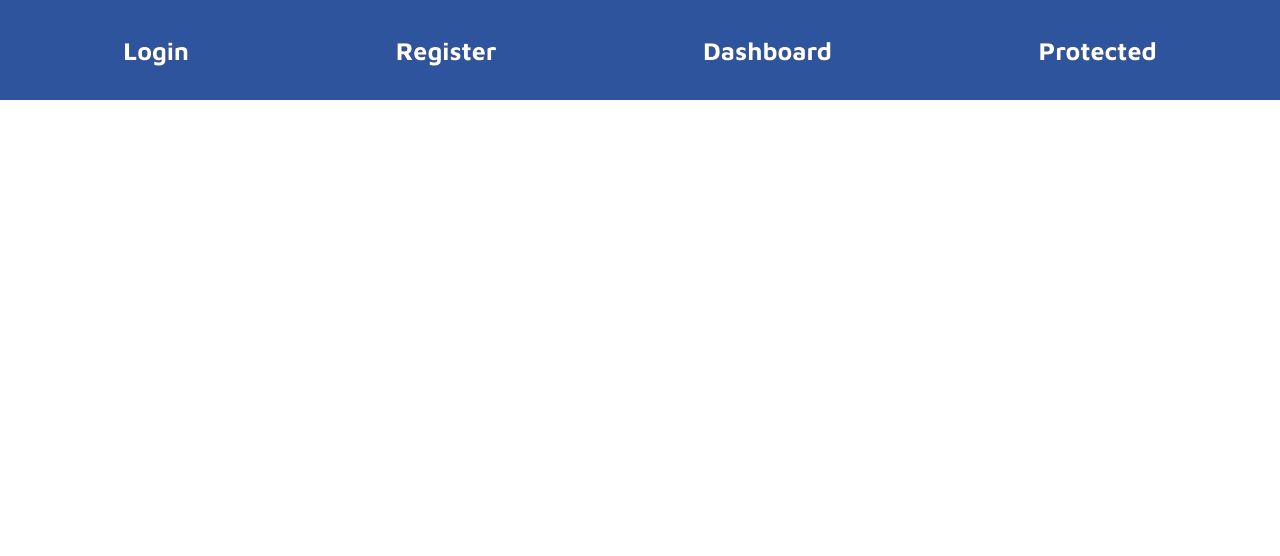
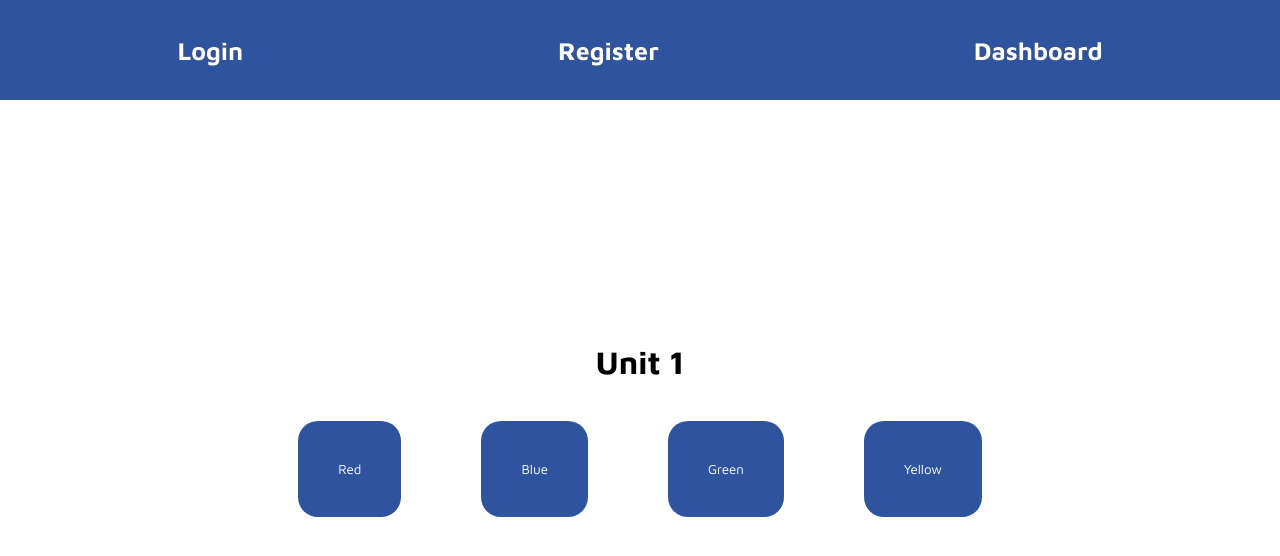
Before and after one commit to greglock1997/trainingPortalProject, a React (Vite) app: page /unit/1 in a window 1280 px wide. Shown: the top 556 px of the page. Built offline with nearby package versions, Linux system fonts and the light colour scheme.

Commit message:
Prototype questions page added

```diff
--- a/package.json
+++ b/package.json
@@ -11,10 +11,13 @@
     "start": "node server.js"
   },
   "dependencies": {
+    "bcrypt": "^5.1.0",
     "body-parser": "^1.20.2",
     "cors": "^2.8.5",
     "dotenv": "^16.3.1",
     "express": "^4.18.2",
+    "mongo": "^0.1.0",
+    "mongod": "^2.0.0",
     "mongodb": "^5.7.0",
     "mongoose": "^7.4.2",
     "react": "^18.2.0",
--- a/src/index.css
+++ b/src/index.css
@@ -128,7 +128,7 @@ header a:hover {
     display: flex;
 }
 
-.unit-container {
+.unit-link {
     padding: 40px;
     margin: 40px;
     background-color: #2E549E;
@@ -155,3 +155,37 @@ header a:hover {
     background-color: #2E549E;
     font-size: 20px;
 }
+
+.unit-quiz-container {
+    height: 100%;
+    width: 100%;
+    display: flex;
+    flex-direction: column;
+    align-items: center;
+    justify-content: center;
+    font-family: 'Maven Pro', sans-serif;
+    background-color: #FFFFFF;
+}
+
+.questions-container {
+    display: flex;
+    align-items: center;
+    justify-content: center;
+}
+
+.question-answer {
+    padding: 40px;
+    margin: 40px;
+    background-color: #2E549E;
+    color: #FFFFFF;
+    border-radius: 20px;
+    cursor: pointer;
+}
+
+.answer-correct {
+    background-color: greenyellow;
+}
+
+.answer-incorrect {
+    background-color: red;
+}
--- a/src/index.jsx
+++ b/src/index.jsx
@@ -4,6 +4,7 @@ import { BrowserRouter, Routes, Route, Link } from 'react-router-dom'
 import Login from './pages/Login.jsx'
 import Register from './pages/Register.jsx'
 import Dashboard from './pages/Dashboard.jsx'
+import Unit from './pages/Unit.jsx'
 import AuthRequired from './components/AuthRequired.jsx'
 import './index.css'
 
@@ -14,14 +15,13 @@ ReactDOM.createRoot(document.getElementById('root')).render(
                 <Link to="/login">Login</Link>
                 <Link to="/register">Register</Link>
                 <Link to="/dashboard">Dashboard</Link>
-                <Link to="/protected">Protected</Link>
             </header>
             <Routes>
                 <Route path="/login" element={<Login />} />
                 <Route path="/register" element={<Register />} />
                 <Route element={<AuthRequired />}>
-                    <Route path="/protected" element={<h1>Secret Page</h1>} />
                     <Route path="/dashboard" element={<Dashboard />} />
+                    <Route path="/unit/:unitNumber" element={<Unit />} />
                 </Route>
             </Routes>
         </div>
--- a/src/pages/Dashboard.jsx
+++ b/src/pages/Dashboard.jsx
@@ -1,17 +1,18 @@
 import React from 'react';
+import { BrowserRouter, Routes, Route, Link } from 'react-router-dom'
 
 export default function Dashboard() {
     return (
         <div className="dashboard-container">
             <div className="unit-section">
-                <div className="unit-container">1</div>
-                <div className="unit-container">2</div>
-                <div className="unit-container">3</div>
+                <Link className="unit-link" to="/unit/1">Unit 1</Link>
+                <Link className="unit-link" to="/unit/2">Unit 2</Link>
+                <Link className="unit-link" to="/unit/3">Unit 3</Link>
             </div>
             <div className="unit-section">
-                <div className="unit-container">4</div>
-                <div className="unit-container">5</div>
-                <div className="unit-container">6</div>
+                <Link className="unit-link" to="/unit/4">Unit 4</Link>
+                <Link className="unit-link" to="/unit/5">Unit 5</Link>
+                <Link className="unit-link" to="/unit/6">Unit 6</Link>
             </div>
         </div>
     )
--- /dev/null
+++ b/src/pages/Unit.jsx
@@ -0,0 +1,101 @@
+import React from 'react'
+import { useState, useEffect } from 'react'
+import { useParams } from 'react-router-dom'
+
+const questionAnswersData = {
+    1: {
+        answers: [
+            "Red",
+            "Blue",
+            "Green",
+            "Yellow"
+        ],
+        correctAnswer: 0
+    },
+    2: {
+        answers: [
+            "Dog",
+            "Cat",
+            "Bird",
+            "Fish"
+        ],
+        correctAnswer: 3
+    },
+    3: {
+        answers: [
+            "Red",
+            "Blue",
+            "Green",
+            "Yellow"
+        ]
+    },
+    4: {
+        answers: [
+            "Red",
+            "Blue",
+            "Green",
+            "Yellow"
+        ]
+    },
+    5: {
+        answers: [
+            "Red",
+            "Blue",
+            "Green",
+            "Yellow"
+        ]
+    },
+    6: {
+        answers: [
+            "Red",
+            "Blue",
+            "Green",
+            "Yellow"
+        ]
+    }
+}
+
+export default function Unit() {
+    const {unitNumber} = useParams();
+    const [questionAnswers, setQuestionsAnswers] = useState([]);
+    const [correctAnswer, setCorrectAnswer] = useState(null);
+    const [selectedAnswerIndex, setSelectedAnswerIndex] = useState(null);
+
+    useEffect(() => {
+        const data = questionAnswersData[unitNumber];
+        if (data) {
+            setQuestionsAnswers(data.answers);
+            setCorrectAnswer(data.correctAnswer);
+        }
+    }, [unitNumber]);
+
+    // Answer click function
+    const handleAnswerClick = (answerIndex) => {
+        setSelectedAnswerIndex(answerIndex)
+        if (answerIndex !== correctAnswer) {
+
+        }
+    }
+
+    const questionElements = questionAnswers.map((answer, index) => (
+        <button
+            className={
+                `question-answer ${selectedAnswerIndex !== null ? (index === correctAnswer ? 'answer-correct' : (selectedAnswerIndex === index ? 'answer-incorrect' : '')) : ''}`
+            }
+            onClick={() => handleAnswerClick(index)}
+            key={index}
+            disabled={selectedAnswerIndex !== null ? true : false}
+        >
+            {answer}
+        </button>
+    ));
+
+    return (
+        <div className="unit-quiz-container">
+            <h1>Unit {unitNumber}</h1>
+            <div className="questions-container">
+                {questionElements}
+            </div>
+        </div>
+    );
+}
```
Also changed, not shown: database.js (deleted, +0 -17 lines), server.js (+0 -12 lines), 1 other file (tests, documents, lock files or other folders).
